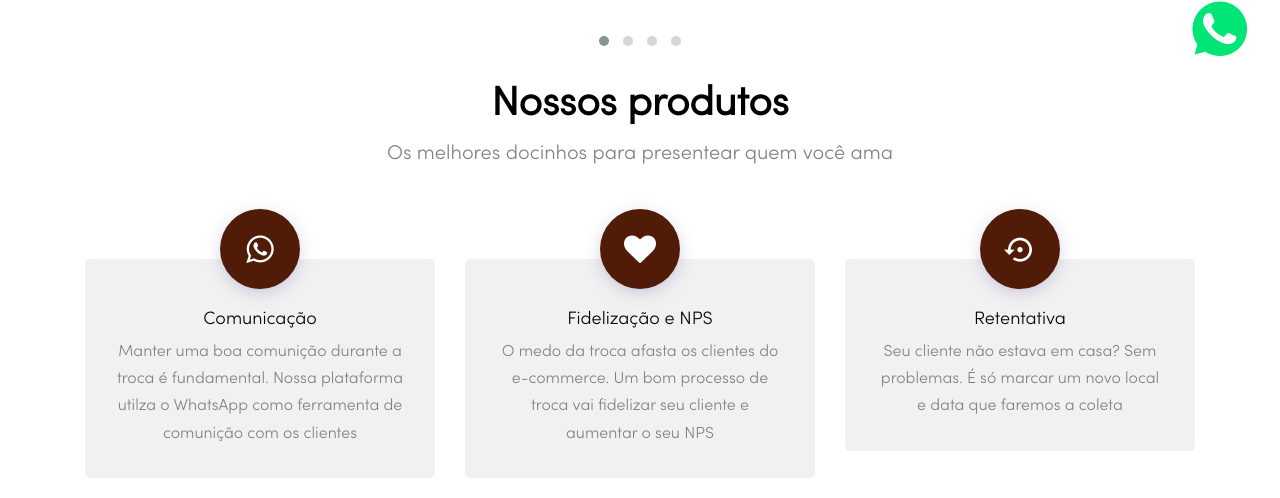
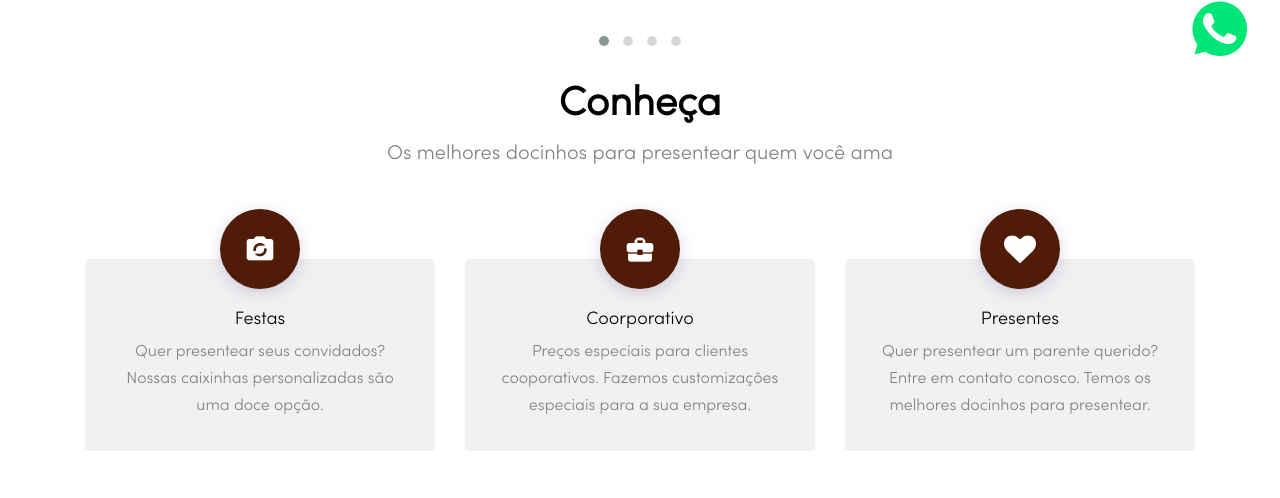
Before and after one commit to raafvargas/ocacau, a plain HTML site: page index.html in a window 1280 px wide. Shown: the part 711-1209 px from the top of the page. Drawn offline with Linux system fonts and the light colour scheme; a script that the page names is missing; files whose address does not match are found by name.

Commit message:
features

```diff
--- a/index.html
+++ b/index.html
@@ -113,7 +113,7 @@
 
                             <ul class="site-menu main-menu js-clone-nav mr-auto d-none d-lg-block ml-0 pl-0">
                                 <li><a href="#home-section" class="nav-link">Início</a></li>
-                                <li><a href="#features-section" class="nav-link">Nossos produtos</a></li>
+                                <li><a href="#features-section" class="nav-link">Conheça</a></li>
                                 <li><a href="#our-products" class="nav-link">Fotos</a></li>
                                 <li><a href="https://api.whatsapp.com/send?phone=+5511986927591" target="_blank"
                                         class="btn btn-primary">ORÇAMENTOS</a>
@@ -165,7 +165,7 @@
             <div class="container">
                 <div class="row mb-4 justify-content-center text-center" data-aos="fade-up">
                     <div class="col-7 text-center  mb-5">
-                        <h2 class="section-title">Nossos produtos</h2>
+                        <h2 class="section-title">Conheça</h2>
                         <p class="lead">Os melhores docinhos para presentear quem você ama</p>
                     </div>
                 </div>
@@ -174,12 +174,11 @@
 
                         <div class="unit-4 d-block">
                             <div class="unit-4-icon mb-3">
-                                <span class="icon-wrap"><span class="text-primary icon-whatsapp"></span></span>
+                                <span class="icon-wrap"><span class="text-primary icon-party_mode"></span></span>
                             </div>
                             <div>
-                                <h3>Comunicação</h3>
-                                <p>Manter uma boa comunição durante a troca é fundamental. Nossa plataforma utilza o
-                                    WhatsApp como ferramenta de comunição com os clientes</p>
+                                <h3>Festas</h3>
+                                <p>Quer presentear seus convidados? Nossas caixinhas personalizadas são uma doce opção.</p>
                             </div>
                         </div>
 
@@ -189,13 +188,11 @@
 
                         <div class="unit-4 d-block">
                             <div class="unit-4-icon mb-3">
-                                <span class="icon-wrap"><span class="text-primary icon-heart"></span></span>
+                                <span class="icon-wrap"><span class="text-primary icon-business_center"></span></span>
                             </div>
                             <div>
-                                <h3>Fidelização e NPS</h3>
-                                <p>O medo da troca afasta os clientes do e-commerce. Um bom processo de troca vai
-                                    fidelizar seu cliente
-                                    e aumentar o seu NPS</p>
+                                <h3>Coorporativo</h3>
+                                <p>Preços especiais para clientes cooporativos. Fazemos customizações especiais para a sua empresa.</p>
                             </div>
                         </div>
                     </div>
@@ -204,12 +201,12 @@
                         <div class="unit-4 d-block">
                             <div class="unit-4-icon mb-3">
                                 <span class="icon-wrap"><span
-                                        class="text-primary icon-settings_backup_restore"></span></span>
+                                        class="text-primary icon-heart"></span></span>
                             </div>
                             <div>
-                                <h3>Retentativa</h3>
-                                <p>Seu cliente não estava em casa? Sem problemas. É só marcar um novo local e data que
-                                    faremos a coleta
+                                <h3>Presentes</h3>
+                                <p>Quer presentear um parente querido? Entre em contato conosco. Temos os melhores
+                                    docinhos para presentear.
                                 </p>
                             </div>
                         </div>
```
